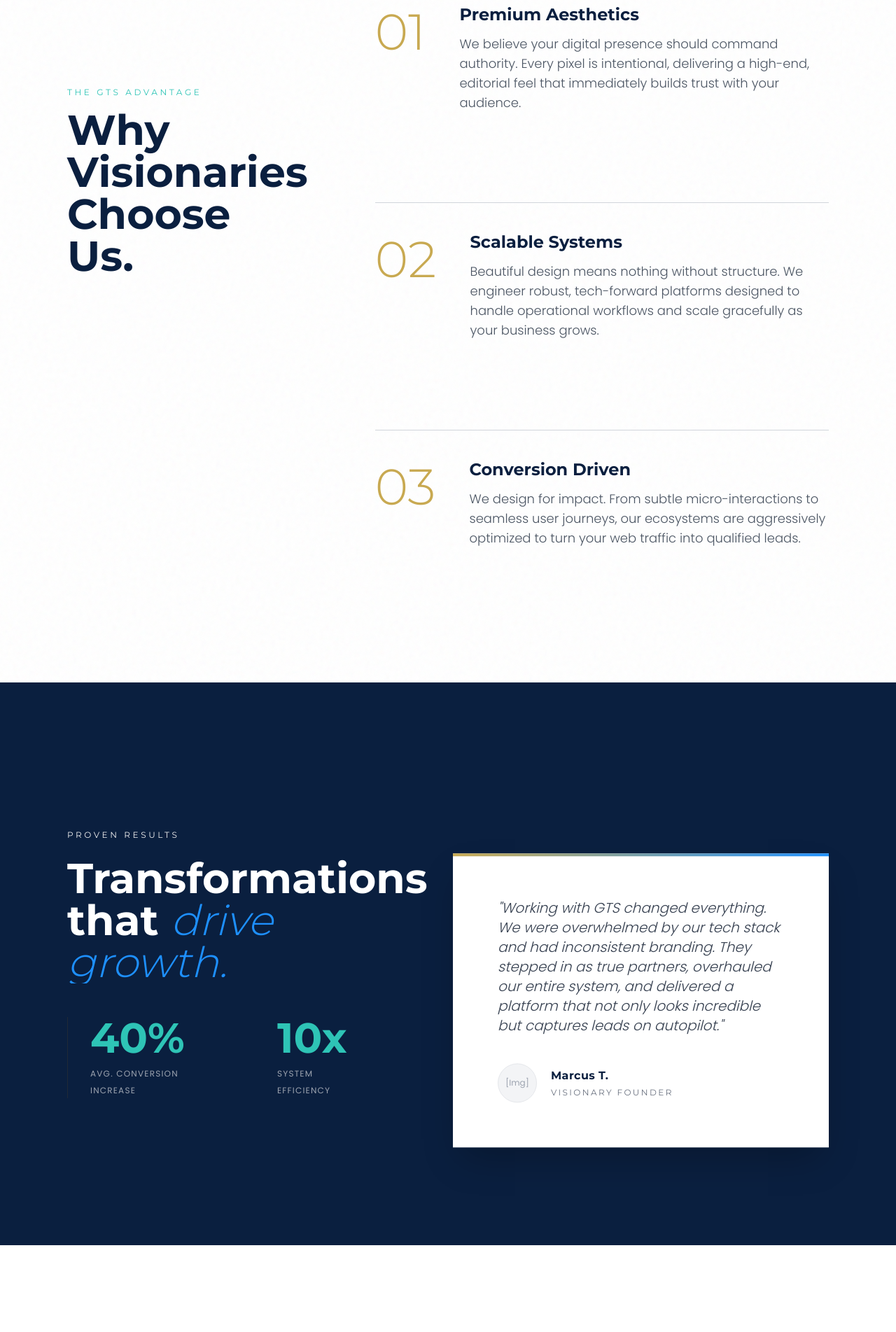
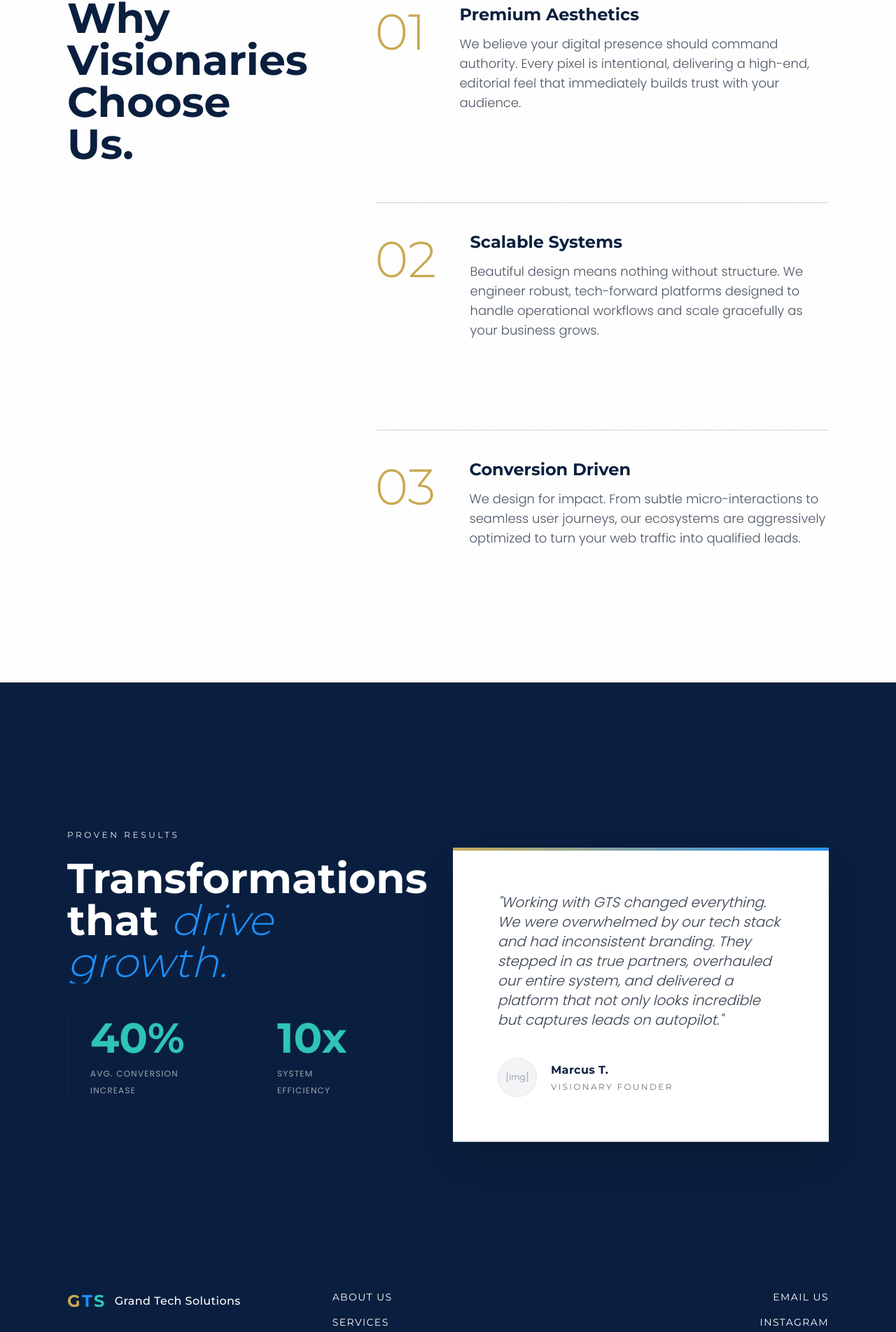
Before and after one commit to Mannyfa/GTS-tech, a React (Vite) app: page / in a window 1280 px wide. Shown: the part 1680-3583 px from the top of the page at 70% size. Before the commit the page ends 3459 px from the top, so only its background shows below. Built offline with nearby package versions, Linux system fonts and the light colour scheme.

Commit message:
booking integeration

```diff
--- a/index.html
+++ b/index.html
@@ -2,7 +2,7 @@
 <html lang="en">
   <head>
     <meta charset="UTF-8" />
-    <link rel="icon" type="image/svg+xml" href="public\favicon.ico" />
+    <link rel="icon" type="image/svg+xml" href="public\gts.png" />
     <meta name="viewport" content="width=device-width, initial-scale=1.0" />
     <title>Grand Tech Solutions</title>
   </head>
--- a/src/pages/Booking.jsx
+++ b/src/pages/Booking.jsx
@@ -108,7 +108,7 @@ const Booking = () => {
             <div className="flex-1 w-full h-full min-h-[700px] rounded-sm overflow-hidden bg-white">
   <iframe
 
-    src="https://calendly.com/kelvmanuel67/book-a-meeting"
+    src="https://calendly.com/kim-grandtech-solutions/30min"
     width="100%"
     height="100%"
     frameBorder="0"
--- a/src/pages/Home.jsx
+++ b/src/pages/Home.jsx
@@ -1,22 +1,22 @@
-// src/pages/Home.jsx
+
 import React, { useState, useRef } from 'react';
 import { motion, useScroll, useTransform } from 'framer-motion';
 import Hero from '../components/layout/Hero.jsx';
-import footer from '../components/layout/footer.jsx';
+import Footer from '../components/layout/footer.jsx';
 import LeadCaptureModal from '../features/LeadCaptureModal.jsx';
 
 const Home = () => {
   const [isModalOpen, setIsModalOpen] = useState(false);
   const resultsRef = useRef(null);
 
-  // Parallax for the Testimonial Box
+
   const { scrollYProgress: resultsScroll } = useScroll({
     target: resultsRef,
     offset: ["start end", "end start"]
   });
   const testimonialY = useTransform(resultsScroll, [0, 1], ["20%", "-20%"]);
 
-  // Luxury easing curve
+
   const customEase = [0.33, 1, 0.68, 1];
 
   const revealText = {
@@ -56,15 +56,17 @@ const Home = () => {
       </section>
 
       {/* 2. Why GTS - Sticky Scroll Architecture */}
-      <section className="py-32 md:py-48 px-6 lg:px-24 bg-white relative overflow-hidden">
 
-        {/* NEW: Premium Grainy Noise Overlay */}
+      <section className="py-32 md:py-48 px-6 lg:px-24 bg-white relative">
+
+
         <div className="absolute inset-0 z-0 opacity-[0.04] pointer-events-none bg-noise mix-blend-multiply"></div>
 
         <div className="max-w-7xl mx-auto flex flex-col lg:flex-row items-start gap-16 lg:gap-24 relative z-10">
 
           {/* Left Side: Sticky Header */}
-          <div className="lg:sticky lg:top-40 lg:w-1/3 z-10">
+          {/* FIX: Added self-start and h-fit to constrain the container height */}
+          <div className="lg:sticky lg:top-40 lg:w-1/3 z-10 self-start h-fit">
             <motion.div initial={{ opacity: 0, x: -30 }} whileInView={{ opacity: 1, x: 0 }} viewport={{ once: true }} transition={{ duration: 1 }}>
               <h2 className="font-primary text-xs tracking-[0.3em] text-teal uppercase mb-4">The GTS Advantage</h2>
               <h3 className="font-primary text-4xl md:text-6xl font-bold text-midnight leading-tight">
@@ -124,7 +126,7 @@ const Home = () => {
 
 
       {/* 3. Client Results - Parallax Overlap */}
-      <section ref={resultsRef} className="py-32 md:py-48 px-6 lg:px-24 bg-midnight text-white relative flex flex-col justify-center">
+      <section ref={resultsRef} className="py-32 md:py-48 px-6 lg:px-24 bg-midnight text-white relative flex flex-col justify-center overflow-hidden">
         <div className="max-w-7xl mx-auto flex flex-col lg:flex-row items-center gap-16 relative w-full">
 
           {/* Left: Metrics */}
@@ -177,7 +179,7 @@ const Home = () => {
         </div>
       </section>
 
-      <footer />
+      <Footer />
     </div>
   );
 };
```
Also changed, not shown: public/gts.png (added).
